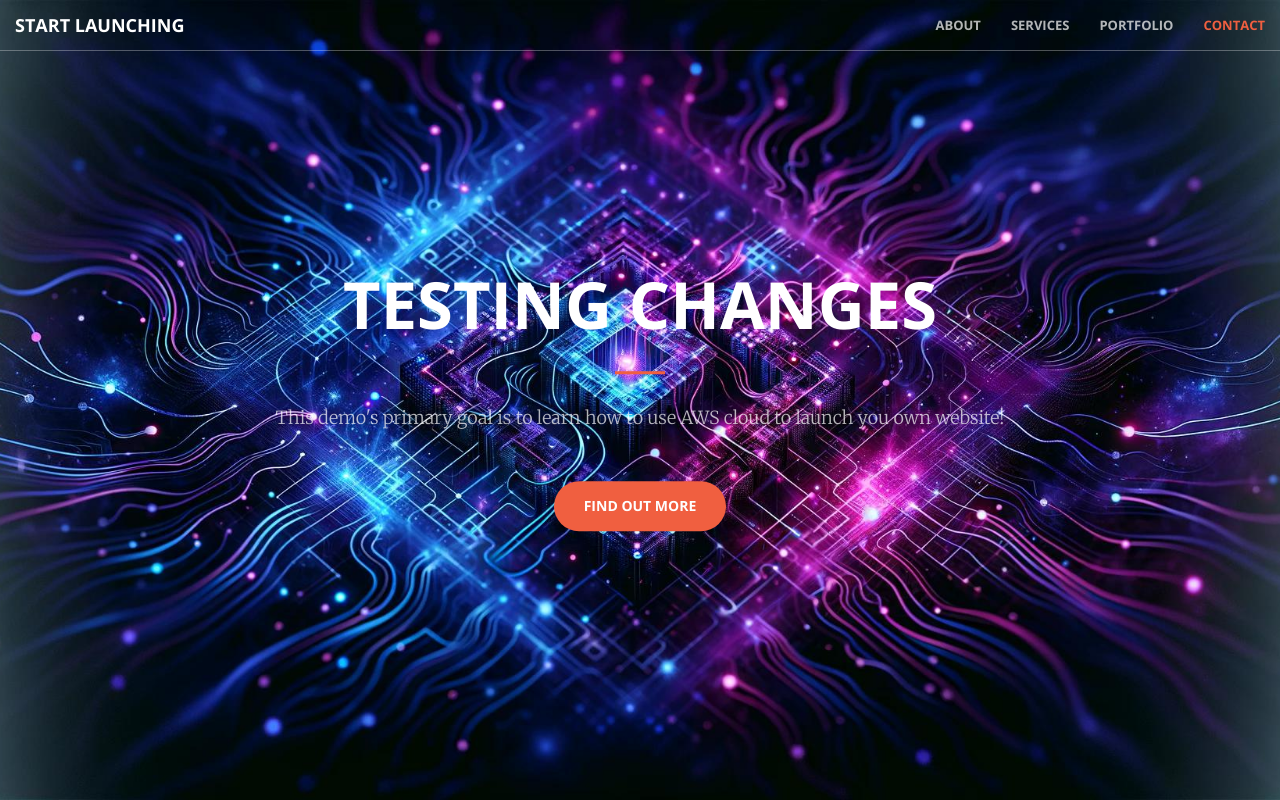
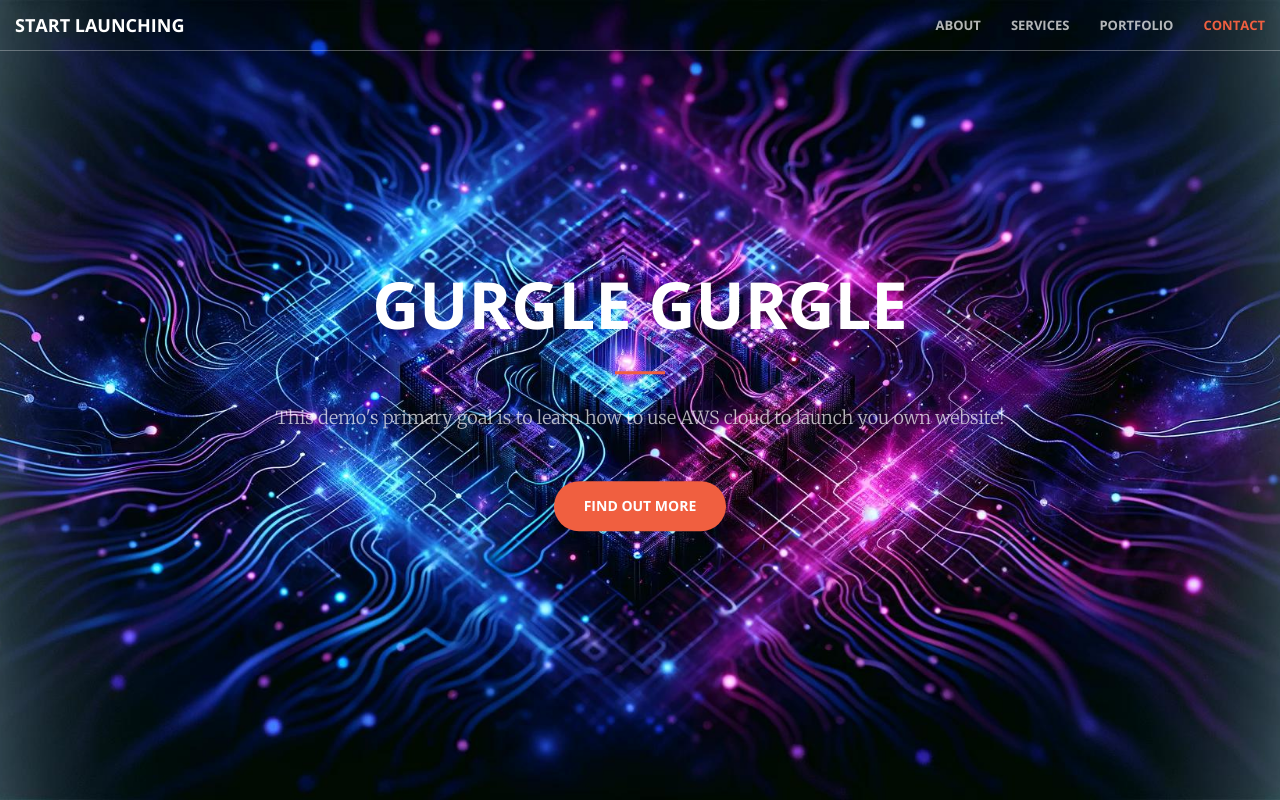
Before and after one commit to caleb-bynum/CI-CD-website, a plain HTML site: page index.html in a window 1280 px wide. Shown: the top 800 px of the page. Drawn offline with nearby package versions, Linux system fonts and the light colour scheme.

Commit message:
test changes after creating cache policy

```diff
--- a/index.html
+++ b/index.html
@@ -74,7 +74,7 @@
     <header>
         <div class="header-content">
             <div class="header-content-inner">
-                <h1>testing changes</h1>
+                <h1>Gurgle Gurgle</h1>
                 <hr>
                 <p>This demo's primary goal is to learn how to use AWS cloud to launch you own website!</p>
                 <a href="#about" class="btn btn-primary btn-xl page-scroll">Find Out More</a>
```
